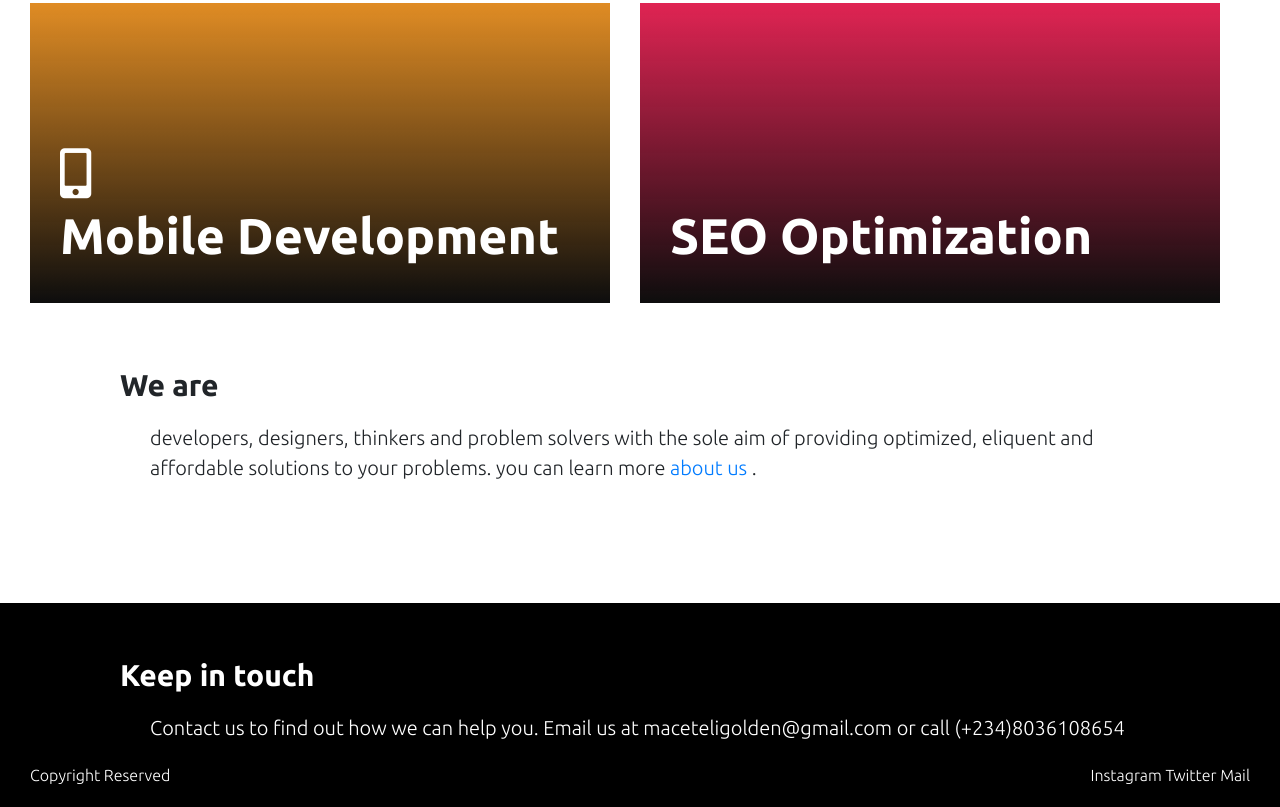
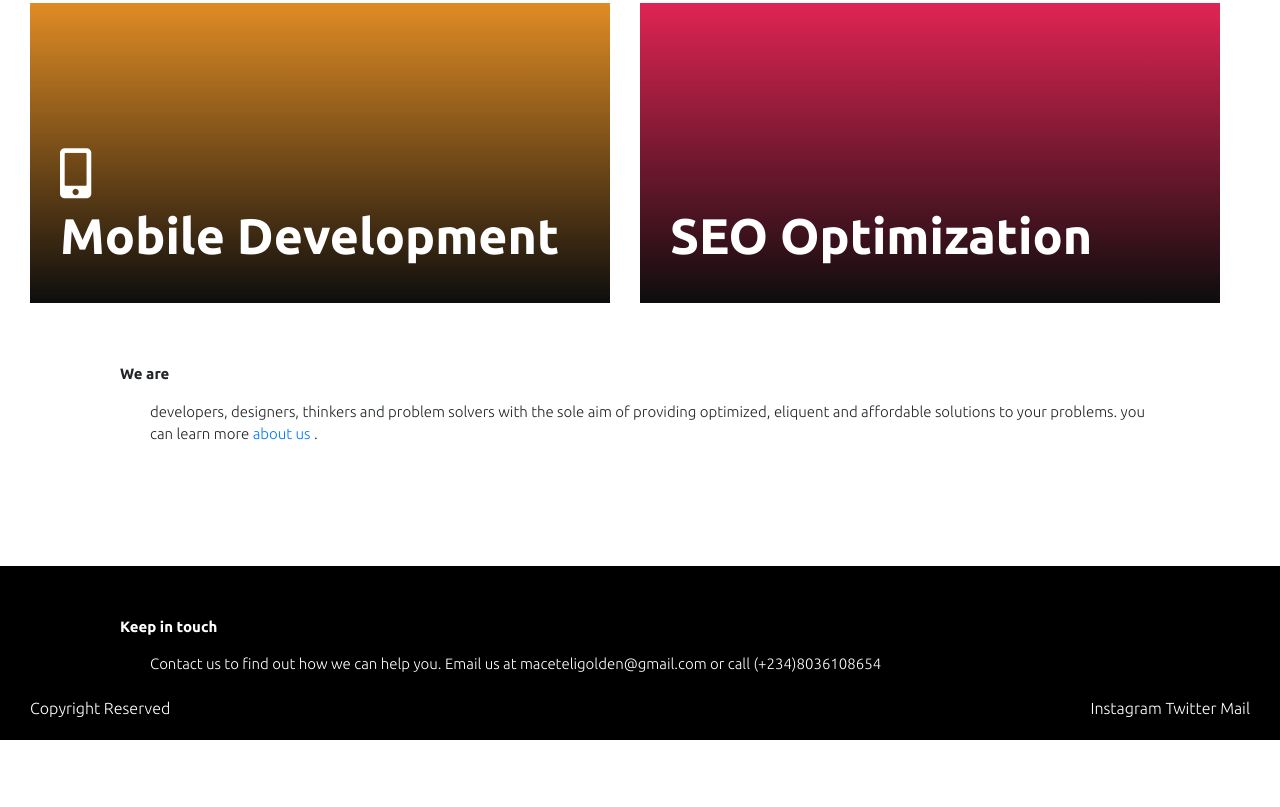
Before and after one commit to maceteli/macer, a plain HTML site: page index.html in a window 1280 px wide. Shown: the part 1157-1964 px from the top of the page. After the commit the page ends 1897 px from the top, so only its background shows below. Drawn offline with nearby package versions, Linux system fonts and the light colour scheme.

Commit message:
Add files via upload

```diff
--- a/style.css
+++ b/style.css
@@ -136,10 +136,10 @@ a > .box-1, .box-2, .box-3, .box-4 {
     margin-top:60px;
     margin-bottom:15px;
     font-family: Oswald-bold;
-    font-size:30px;
+    font-size:15px;
 }
 .about-content{
-    font-size:20px;
+    font-size:15px;
     margin-left:30px;
     margin-bottom:60px;
     font-family:Oswald-light
@@ -157,11 +157,11 @@ footer{
     margin-top:30px;
     margin-bottom:15px;
     font-family: Oswald-bold;
-    font-size:30px;
+    font-size:15px;
     color:#fff;
 }
 .contact-us{
-    font-size:20px;
+    font-size:15px;
     margin-left:30px;
     font-family:Oswald-light;
     color:#fff;
```
